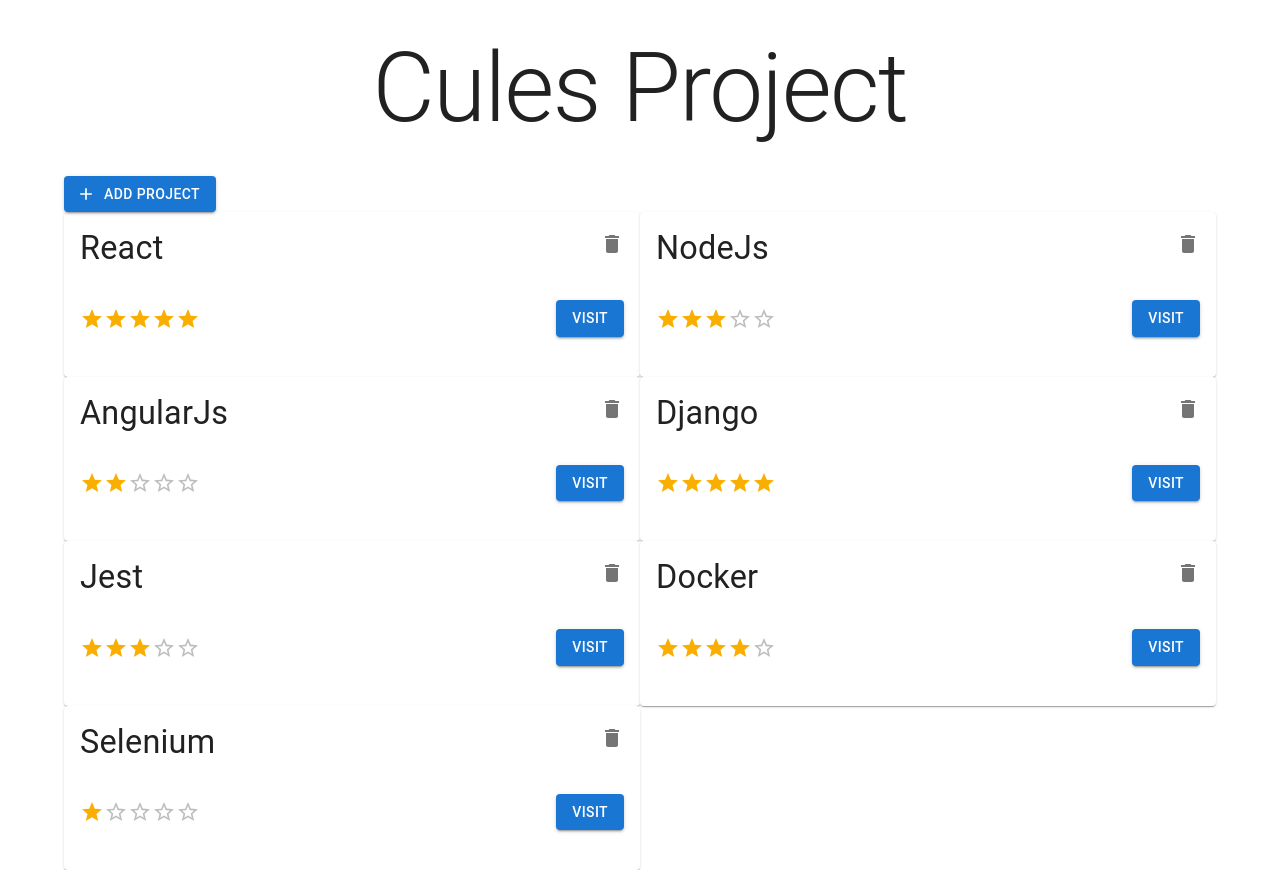
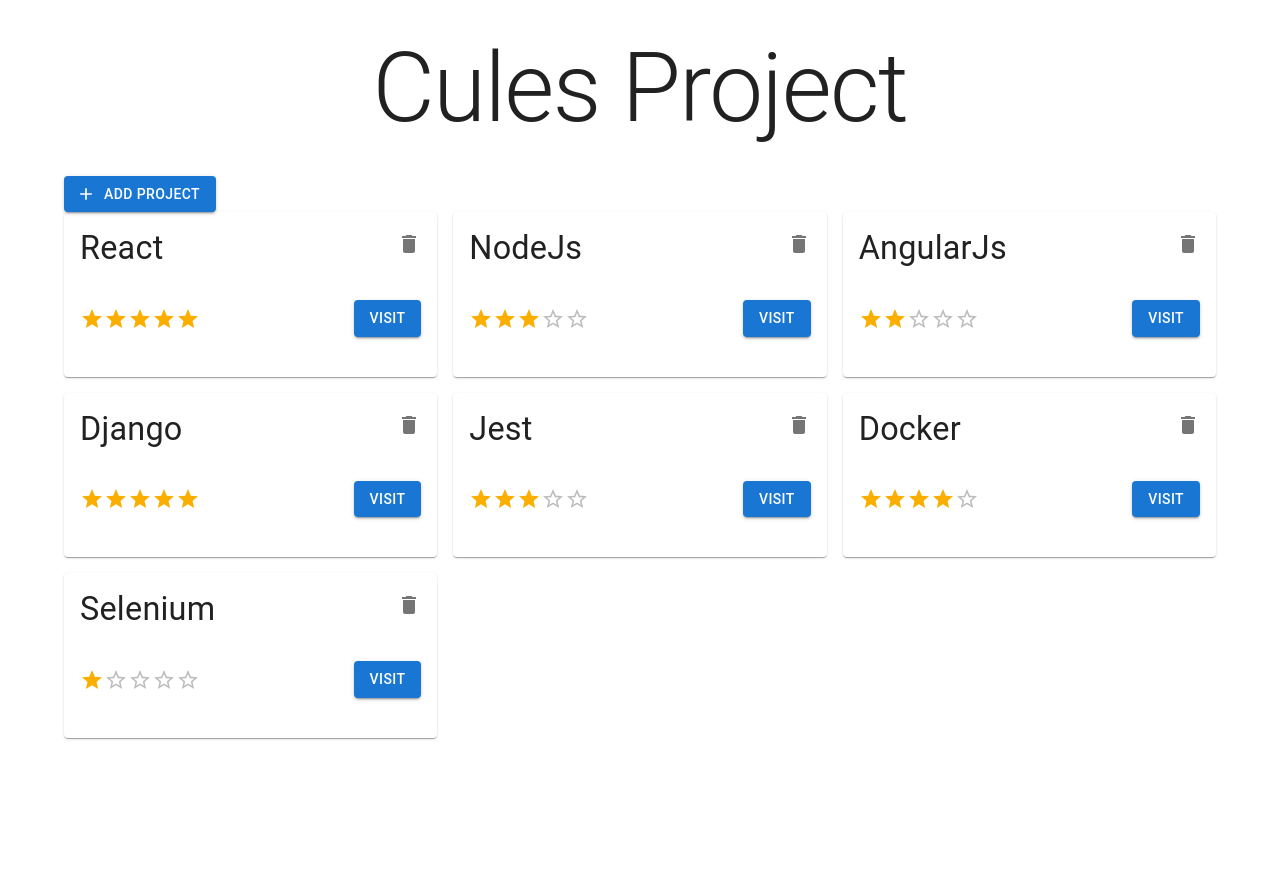
Before and after one commit to thatanjan/cules-project-assignment, a React (Create React App) app: page / in a window 1280 px wide. After the commit the page ends 800 px from the top, so only its background shows below. Built offline with nearby package versions, Linux system fonts and the light colour scheme.

Commit message:
Grid component is replaced with css grid in the project show.

```diff
--- a/src/Components/Project/ProjectCard.tsx
+++ b/src/Components/Project/ProjectCard.tsx
@@ -1,5 +1,4 @@
 import { useState } from 'react'
-import Grid from '@mui/material/Grid'
 import Card from '@mui/material/Card'
 import CardHeader from '@mui/material/CardHeader'
 import CardContent from '@mui/material/CardContent'
@@ -61,7 +60,7 @@
 	id,
 	deleteProject,
 }: ProjectCardProps) => (
-	<Card component={Grid} item xs={6} sx={{ pb: '1rem' }}>
+	<Card sx={{ pb: '1rem' }}>
 		<CardHeader
 			action={<DeleteCard id={id} deleteProject={deleteProject} />}
 			title={<Typography variant='h4'>{name}</Typography>}
--- a/src/Components/Project/ProjectCardsShow.tsx
+++ b/src/Components/Project/ProjectCardsShow.tsx
@@ -1,5 +1,6 @@
 import { useEffect, useState } from 'react'
 import Grid from '@mui/material/Grid'
+import Box from '@mui/material/Box'
 
 import { getProjectData, storeProjectData } from 'utils/projectDataUtils'
 
@@ -42,11 +43,21 @@
 		<div>
 			<AddProject addNewProject={addNewProject} />
 
-			<Grid container>
+			<Box
+				sx={{
+					display: 'grid',
+					gridTemplateColumns: {
+						xs: '1fr',
+						md: 'repeat(2, 1fr)',
+						lg: 'repeat(3, 1fr)',
+					},
+					gap: '1rem',
+				}}
+			>
 				{projectData.map(project => (
 					<ProjectCard deleteProject={deleteProject} {...project} key={project.id} />
 				))}
-			</Grid>
+			</Box>
 		</div>
 	)
 }
```
